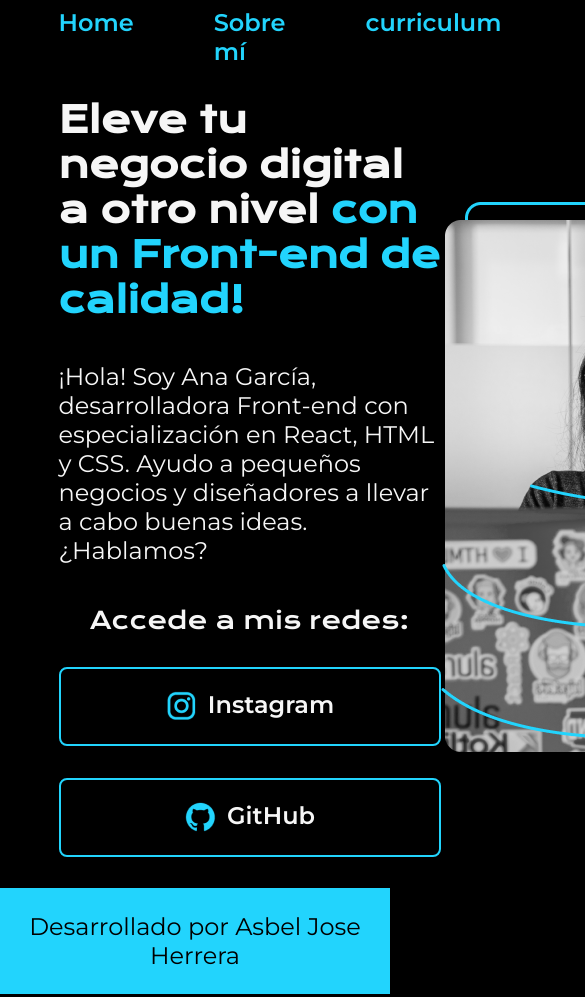
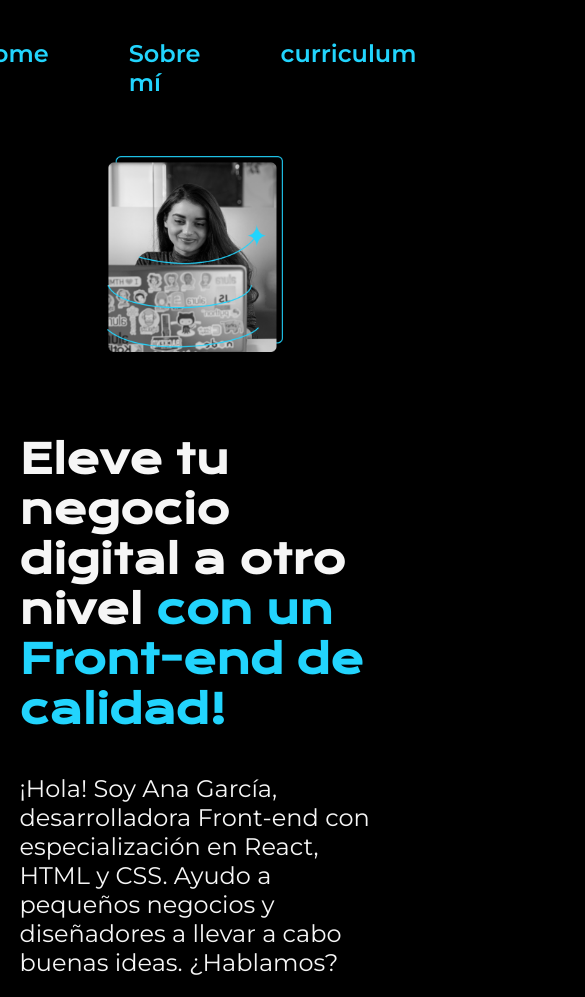
Before and after one commit to AsbelJose/ALURA_LATAM, a plain HTML site: page html y css/portafolio/index.html in a window 390 px wide. Shown: the top 997 px of the page, 585 px wide, since content can reach past the window. Drawn offline with nearby package versions, Linux system fonts and the light colour scheme.

Commit message:
responsividad

```diff
--- a/html y css/portafolio/index.html
+++ b/html y css/portafolio/index.html
@@ -29,7 +29,7 @@
                     <img src="/html y css/portafolio/assets/github.png" alt="imagen de github">GitHub</a>
             </div>
         </section>
-        <img src="/html y css/portafolio/img/Imagem.png" alt="imgen de Ana Garcia trabajando">
+        <img class="presentacion__img" src="/html y css/portafolio/img/Imagem.png" alt="imgen de Ana Garcia trabajando">
     </main>
     <footer class="footer">
         <p>Desarrollado por Asbel Jose Herrera</p>
--- a/html y css/portafolio/styles/style.css
+++ b/html y css/portafolio/styles/style.css
@@ -31,7 +31,7 @@ body{
 }
 
 .header__menu__link{
-    font-size: 24px;
+    font-size: 1.5rem;
     font-family: var(--fuente-montserrat);
     font-weight: 600;
     color: var(--color-terciario);
@@ -47,22 +47,23 @@ body{
     align-items: center;
     padding: 8% 15%;
     justify-content: space-between;
+    gap: 82px;
 }
 
 .presentacion__contenido{
-    width: 615px;
+    width: 50%;
     display: flex;
     flex-direction: column;
     gap: 40px;
 }
 
 .presentacion__contenido__titulo{
-    font-size: 36px;
+    font-size: 2.5rem;
     font-family: var(--fuente-krona);
 }
 
 .presentacion__contenido__texto{
-    font-size: 24px;
+    font-size: 1.5rem;
     font-family: var(--fuente-montserrat);
 }
 
@@ -80,17 +81,17 @@ body{
 
 .presentacion__enlaces__subtitulos{
     font-family: var(--fuente-krona);
-    font-size: 24px;
+    font-size: 1.5rem;
     font-weight: 400;
 }
 
 .presentacion__enlaces__link{
-    width: 378px;
+    width: 50%;
     text-align: center;
     padding: 21.5px 0px;
     border-radius: 8px;
     font-family: var(--fuente-montserrat);
-    font-size: 24px;
+    font-size: 1.5rem;
     font-weight: 600;
     text-decoration: none;
     color:var(--color-secundario);
@@ -104,12 +105,39 @@ body{
     background-color: var(--color-hover);
 }
 
+.presentacion__img{
+    width: 50%;
+}
+
 .footer{
     background-color: var(--color-terciario);
     padding: 24px;
     color: var(--color-primario);
     text-align: center;
-    font-size: 24px;
+    font-size: 1.5rem;
     font-family: var(--fuente-montserrat);
     font-weight: 400;
 }
+
+@media (max-width: 1200px){
+    .header{
+        padding: 10% 10% 10% 10%;
+    }
+
+    .header__menu{
+        justify-content: center;
+    }
+
+    .presentacion{
+        flex-direction: column-reverse;
+        padding: 5%;
+    }
+
+    .presentacion__contenido{
+        width: auto;
+    }
+}
+
+/* Podemos definir un ancho máximo de "480px" para el celular: @media (max-width: 480px), y en otra media query definir un ancho máximo de "800px" para las tabletas: @media (max-width: 800px), y luego asignamos los ajustes necesarios dentro de cada media query, de esta manera tendremos nuestro sitio 100% responsivo.
+
+También podemos definir rangos para los tamaños de pantalla con una única media query, asignamos el valor mínimo y luego el valor máximo separándolos con el atributo "and", así: @media (min-width: 480px ) and (max-width: 800px), en este caso, los estilos se aplicarán en pantallas de al menos "480px" y como máximo "800px". */
```
